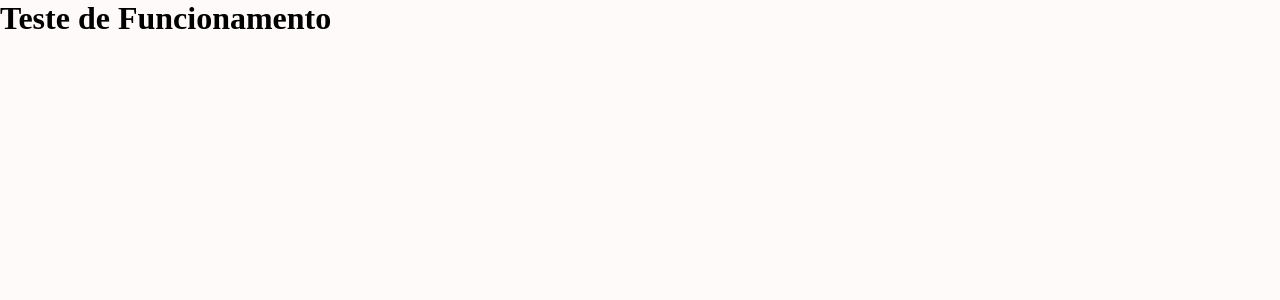
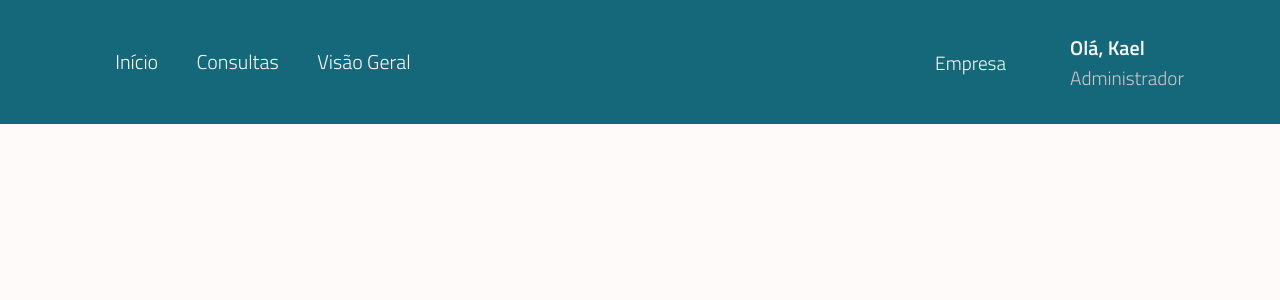
Before and after one commit to KaelHS/desafioQualyteam, a React (Create React App) app: page / in a window 1280 px wide. Shown: the top 300 px of the page. Built offline with nearby package versions, Linux system fonts and the light colour scheme.

Commit message:
Initial Header structure

```diff
--- a/src/App.tsx
+++ b/src/App.tsx
@@ -1,9 +1,10 @@
-import { GlobalStyle } from './sytles/global';
+import { Header } from './components/Header';
+import { GlobalStyle } from './styles/global';
 
 export function App() {
   return (
     <div className="App">
-      <h1>Teste de Funcionamento</h1>
+      <Header />
       <GlobalStyle />
     </div>
   );
--- /dev/null
+++ b/src/components/Header/index.tsx
@@ -0,0 +1,26 @@
+import React from "react";
+import { HeaderContainer, HeaderSection, Nav, InfoContainer } from "./styles";
+
+export function Header () {
+    return (
+        <HeaderSection>
+            <HeaderContainer>
+                <Nav>
+                    {/* <img src="" alt="Qualyteam" /> */}
+                    <ul>
+                        <li><a href="#">Início</a></li>
+                        <li><a href="#">Consultas</a></li>
+                        <li><a href="#">Visão Geral</a></li>
+                    </ul>
+                </Nav>
+                <InfoContainer>
+                    <span>Empresa</span>
+                    <div>
+                        <strong>Olá, Kael</strong>
+                        <span>Administrador</span>
+                    </div>
+                </InfoContainer>
+            </HeaderContainer>
+        </HeaderSection>
+    );
+}
--- /dev/null
+++ b/src/components/Header/styles.ts
@@ -0,0 +1,96 @@
+import styled from 'styled-components';
+
+export const HeaderSection = styled.header`
+
+    background: var(--blue-dark);
+    padding: 2rem 6rem;
+
+
+    border-bottom: 1px solid var(--section-background);
+
+`;
+
+export const HeaderContainer = styled.div`
+
+    margin: 0 auto;
+    display: flex;
+    align-items: center;
+    justify-content: space-between;
+`;
+
+export const Nav = styled.div`
+    float: left;
+
+
+    li {
+        display: inline;
+        list-style: none;
+        padding: 0.5rem 1rem;
+
+
+        a {
+            position: relative;
+            text-decoration: none;
+            font-family: 'Titillium Web', sans-serif;
+            font-weight: 400;
+            font-size: 1.25rem;
+            color: var(--section-background);
+            padding: 0.2rem 0.2rem;
+
+            &:before {
+            content: "";
+            position: absolute;
+            visibility: hidden;
+            width: 100%;
+            height: 0.1rem;
+            bottom: 0;
+            left: 0;
+            background: var(--section-background);
+            -webkit-transform: scaleX(0);
+            transform: scaleX(0);
+            -webkit-transition: all 0.3s ease-in-out 0s;
+            transition: all 0.3s ease-in-out 0s;
+            }
+
+            &:hover:before {
+            visibility: visible;
+            -webkit-transform: scaleX(1);
+            transform: scaleX(1);
+            }
+        }
+    }
+`;
+
+export const InfoContainer = styled.div`
+
+    display: flex;
+    align-items: center;
+
+    span {
+        font-family: 'Titillium Web', sans-serif;
+        font-weight: 400;
+        font-size: 1.2rem;
+        color: var(--section-background);
+    }
+
+    div {
+        display: block;
+        align-items: center;
+        margin-left: 4rem;
+
+        strong {
+        display: block;
+        margin: 0 auto;
+        font-family: 'Titillium Web', sans-serif;
+        font-weight: 600;
+        font-size: 1.25rem;
+        color: var(--section-background);
+        }
+
+        span {
+            filter: brightness(0.8)
+        }
+    }
+
+
+`;
```
Also changed, not shown: src/styles/global.ts (renamed from src/sytles/global.ts).
